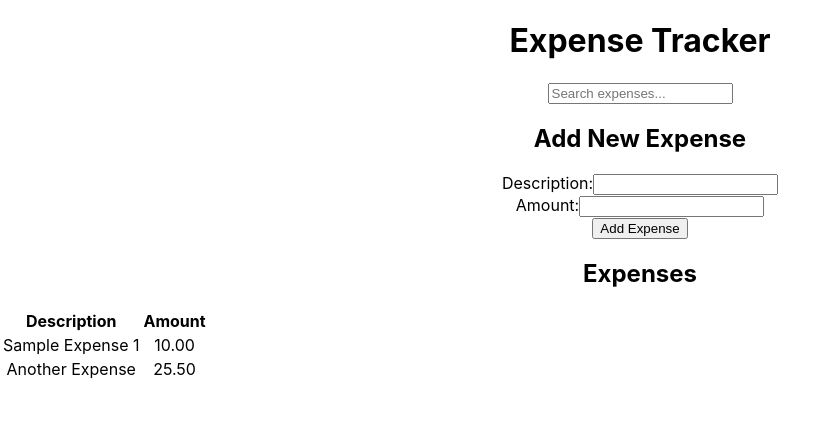
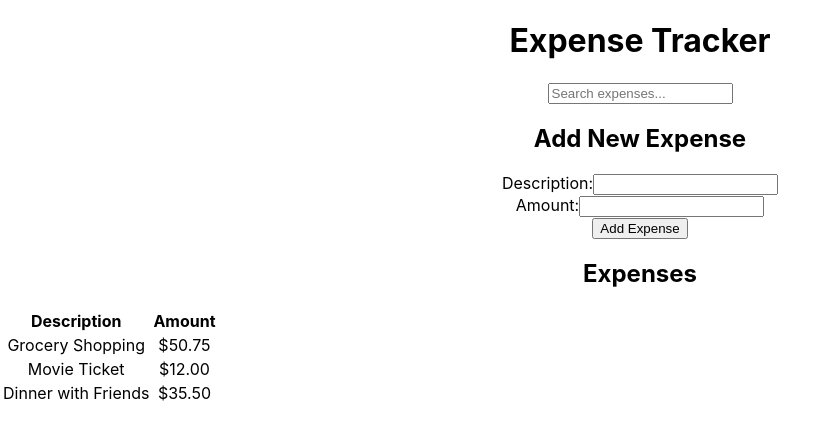
Before and after one commit to biomdoian/expense-tracker-react, a React (Create React App) app: page / in a window 1280 px wide. Shown: the top 440 px of the page, without its empty margins (0-837 px from the left). Built offline with nearby package versions, Linux system fonts and the light colour scheme.

Commit message:
Display table, add expenses, and search

```diff
--- a/src/App.js
+++ b/src/App.js
@@ -1,4 +1,5 @@
-
+// This is a simple React application that tracks expenses.
+// It includes components for adding expenses, displaying them in a table, and searching through them.
 import React, { useState } from 'react';
 import ExpenseTable from './components/ExpenseTable';
 import ExpenseForm from './components/ExpenseForm';
@@ -6,24 +7,34 @@ import SearchBar from './components/SearchBar';
 import './App.css';
 
 function App() {
-  // State variable to hold the list of expenses
+
+  // State to hold the list of expenses
   const [expenses, setExpenses] = useState([
     { id: 1, description: 'Grocery Shopping', amount: 50.75 },
     { id: 2, description: 'Movie Ticket', amount: 12.00 },
     { id: 3, description: 'Dinner with Friends', amount: 35.50 },
   ]);
+  const [searchText, setSearchText] = useState('');
 
   const handleAddExpense = (newExpense) => {
-    // Update the expenses state by creating a new array with the existing expenses and the new one
+    // Adds a new expense to the list
     setExpenses([...expenses, { id: Date.now(), ...newExpense }]);
   };
 
+  const handleSearch = (text) => {
+    setSearchText(text);
+  };
+
+  const filteredExpenses = expenses.filter((expense) =>
+    expense.description.toLowerCase().includes(searchText.toLowerCase())
+  );
+// This filters the expenses based on the search text
   return (
     <div className="App">
       <h1>Expense Tracker</h1>
-      <SearchBar />
+      <SearchBar onSearch={handleSearch} />
       <ExpenseForm onAddExpense={handleAddExpense} />
-      <ExpenseTable expenses={expenses} />
+      <ExpenseTable expenses={filteredExpenses} />
     </div>
   );
 }
--- a/src/components/ExpenseTable.jsx
+++ b/src/components/ExpenseTable.jsx
@@ -1,7 +1,8 @@
-//This creates a basic HTML table with a header and some placeholder data in the body.
+// This component is responsible for displaying a table of expenses
 import React from 'react';
 
-function ExpenseTable() {
+function ExpenseTable({ expenses }) {
+  // This component receives the expenses as props and displays them in a table
   return (
     <div>
       <h2>Expenses</h2>
@@ -13,14 +14,12 @@ function ExpenseTable() {
           </tr>
         </thead>
         <tbody>
-          <tr>
-            <td>Sample Expense 1</td>
-            <td>10.00</td>
-          </tr>
-          <tr>
-            <td>Another Expense</td>
-            <td>25.50</td>
-          </tr>
+          {expenses.map((expense) => (
+            <tr key={expense.id}>
+              <td>{expense.description}</td>
+              <td>${expense.amount.toFixed(2)}</td>
+            </tr>
+          ))}
         </tbody>
       </table>
     </div>
--- a/src/components/SearchBar.jsx
+++ b/src/components/SearchBar.jsx
@@ -1,10 +1,18 @@
 //This creates a simple SearchBar component with an input field.
 import React from 'react';
 
-function SearchBar() {
+function SearchBar({ onSearch }) {
+  const handleChange = (event) => {
+    onSearch(event.target.value);
+  };
+/// This function is called whenever the input value changes
   return (
     <div>
-      <input type="text" placeholder="Search expenses..." />
+      <input
+        type="text"
+        placeholder="Search expenses..."
+        onChange={handleChange}
+      />
     </div>
   );
 }
```
